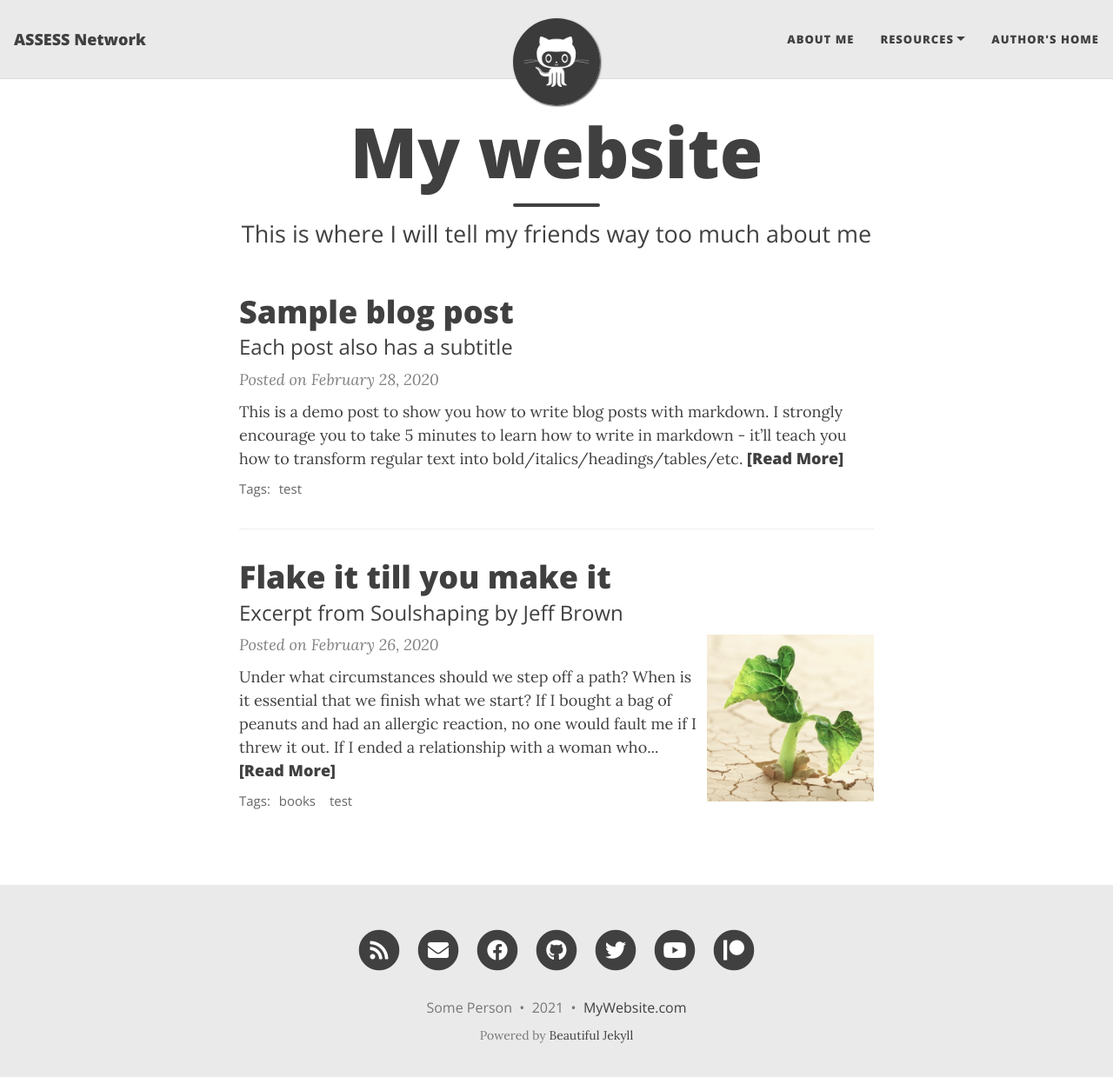
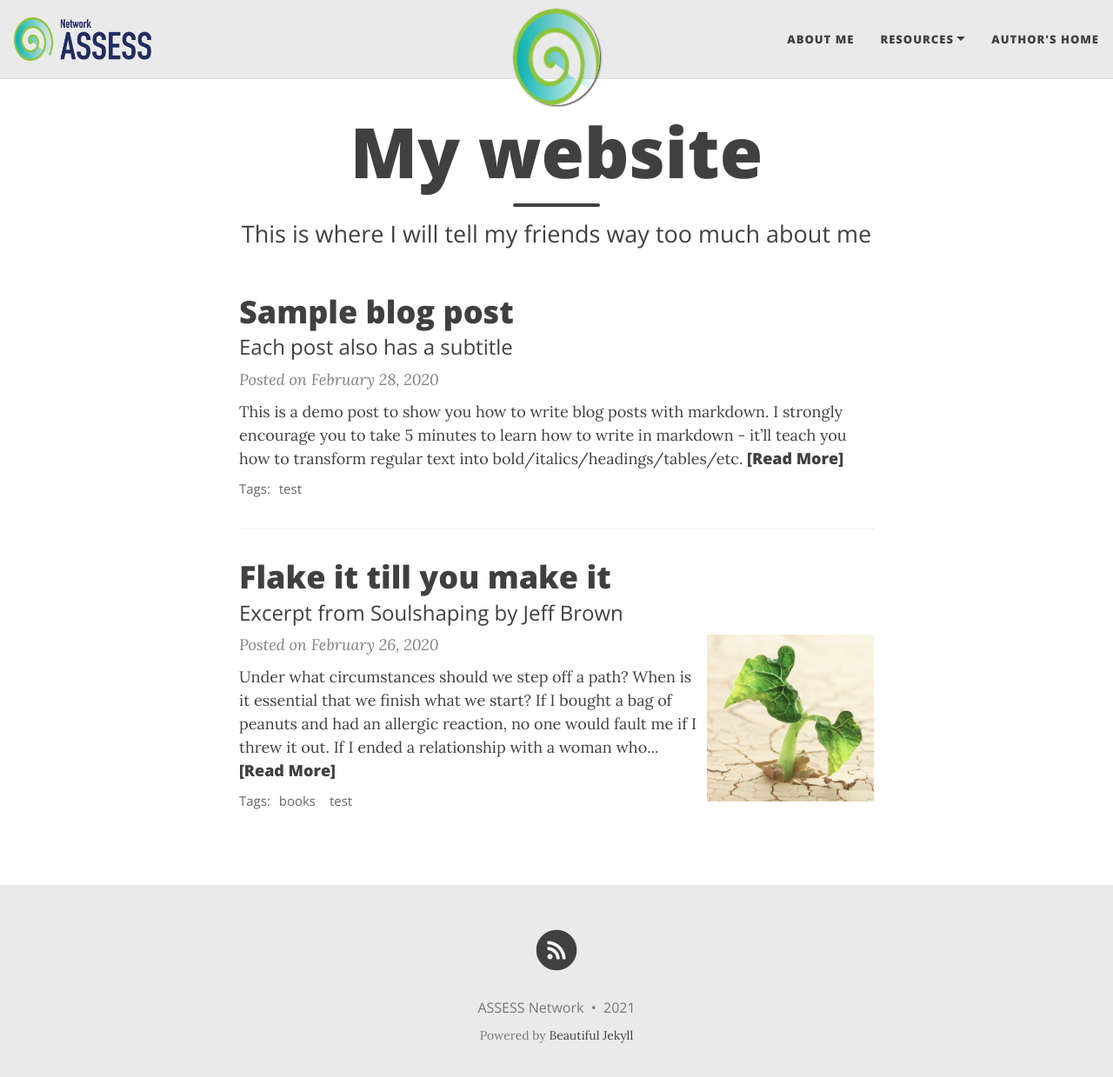
Before and after one commit to spicault/ASSESS-Network.github.io, a Jekyll site: the page built from index.html, in a window 1280 px wide and 1252 px high. Shown: the top 1239 px of the window at 87% size. Built offline with Jekyll 4.4.1, drawn with Linux system fonts in a browser that asks for light colours; nearby versions of some CDN libraries; the list of posts is cut into pages by our own code; some of the changed lines change nothing that is shown.

Commit message:
[JEKYLL] Small config + logo

```diff
--- a/_config.yml
+++ b/_config.yml
@@ -9,7 +9,7 @@
 title: ASSESS Network
 
 # Your name to show in the footer
-author: Some Person
+author: ASSESS Network
 
 # --- List of links in the navigation bar --- #
 
@@ -24,14 +24,14 @@ navbar-links:
 
 # Image to show in the navigation bar - works best with a square image
 # Remove this parameter if you don't want an image in the navbar
-avatar: "/assets/img/avatar-icon.png"
+avatar: "/assets/img/assess-icon_short.png"
 
 # By default, the image is cut into a circle. You can disable this behaviour by setting 'round-avatar: false'
 round-avatar: true
 
 # If you want to have an image logo in the top-left corner instead of having the title of the website,
 # then specify the following parameter
-#title-img: /path/to/image
+title-img: "/assets/img/assess-icon.png"
 
 
 # --- Footer social media links --- #
@@ -39,12 +39,12 @@ round-avatar: true
 # Select the social network links that you want to show in the footer.
 # Uncomment the links you want to show and add your information to each one.
 social-network-links:
-  email: "someone@example.com"
-  facebook: deanattali
-  github: daattali
-  twitter: daattali
-  patreon: DeanAttali
-  youtube: c/daattali
+#  email: "someone@example.com"
+#  facebook: deanattali
+#  github: daattali
+#  twitter: daattali
+#  patreon: DeanAttali
+#  youtube: c/daattali
 #  medium: yourname
 #  reddit: yourname
 #  linkedin: daattali
@@ -65,7 +65,7 @@ social-network-links:
 
 # If you want to show a link to an RSS in the footer, add the site description here.
 # If you don't want to show an RSS link, remove the following line.
-rss-description: This website is a virtual proof that I'm awesome
+rss-description: ASSESS Network news feed update.
 
 # --- General options --- #
 
@@ -78,7 +78,7 @@ share-links-active:
 
 # How to display the link to your website in the footer
 # Remove this if you don't want a link in the footer
-url-pretty: "MyWebsite.com"
+#url-pretty: "MyWebsite.com"
 
 # Excerpt word length - Truncate the excerpt of each post on the feed page to the specified number of words
 excerpt_length: 50
@@ -190,7 +190,7 @@ date_format: "%B %-d, %Y"
 # --- You don't need to touch anything below here (but you can if you want) --- #
 
 # Output options (more information on Jekyll's site)
-timezone: "America/Toronto"
+timezone: "Europe/Paris"
 markdown: kramdown
 highlighter: rouge
 permalink: /:year-:month-:day-:title/
@@ -229,6 +229,3 @@ exclude:
 plugins:
   - jekyll-paginate
   - jekyll-sitemap
-
-# Beautiful Jekyll / Dean Attali
-# 2fc73a3a967e97599c9763d05e564189
```
Also changed, not shown: assets/img/assess-icon.png (added), assets/img/assess-icon_short.png (added).
